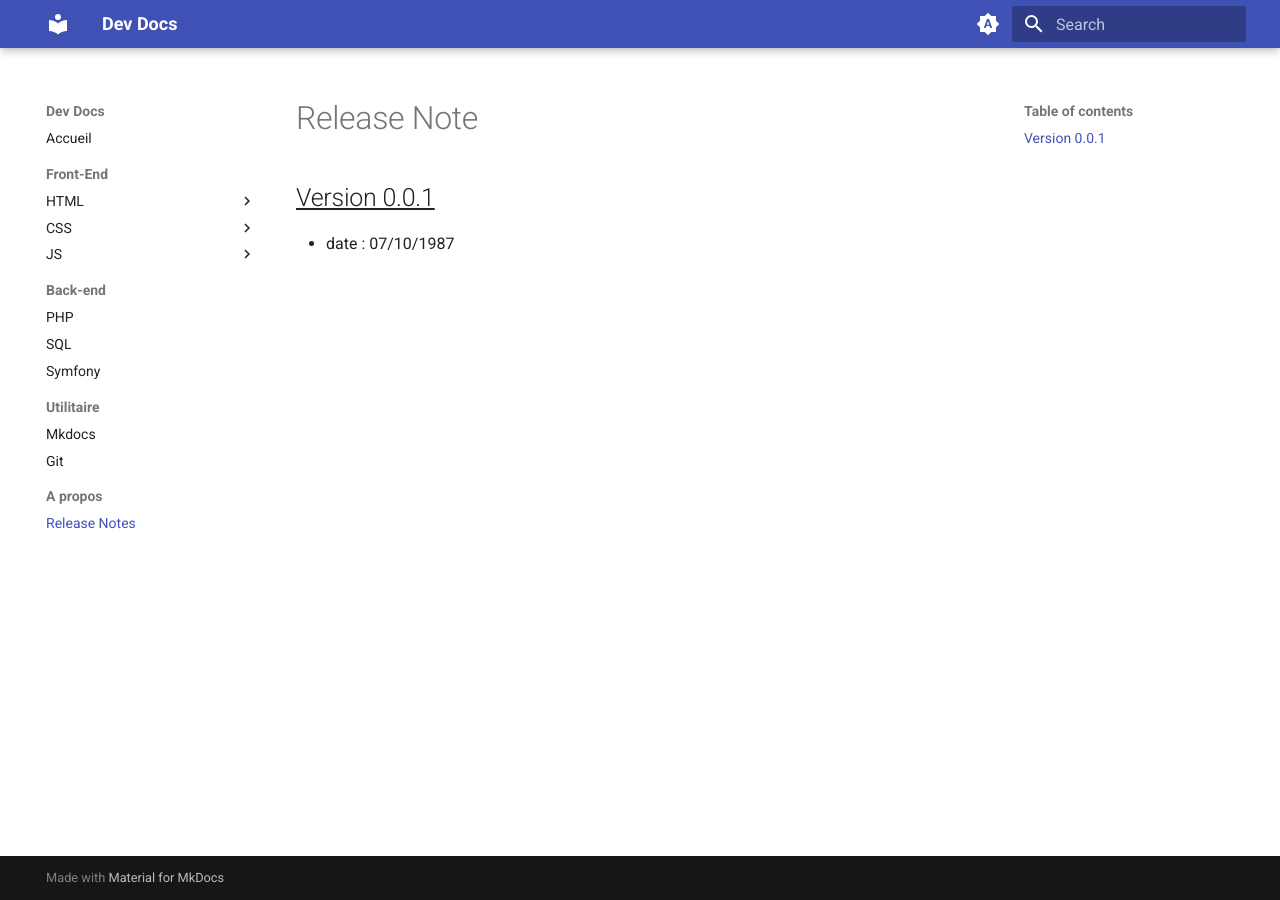
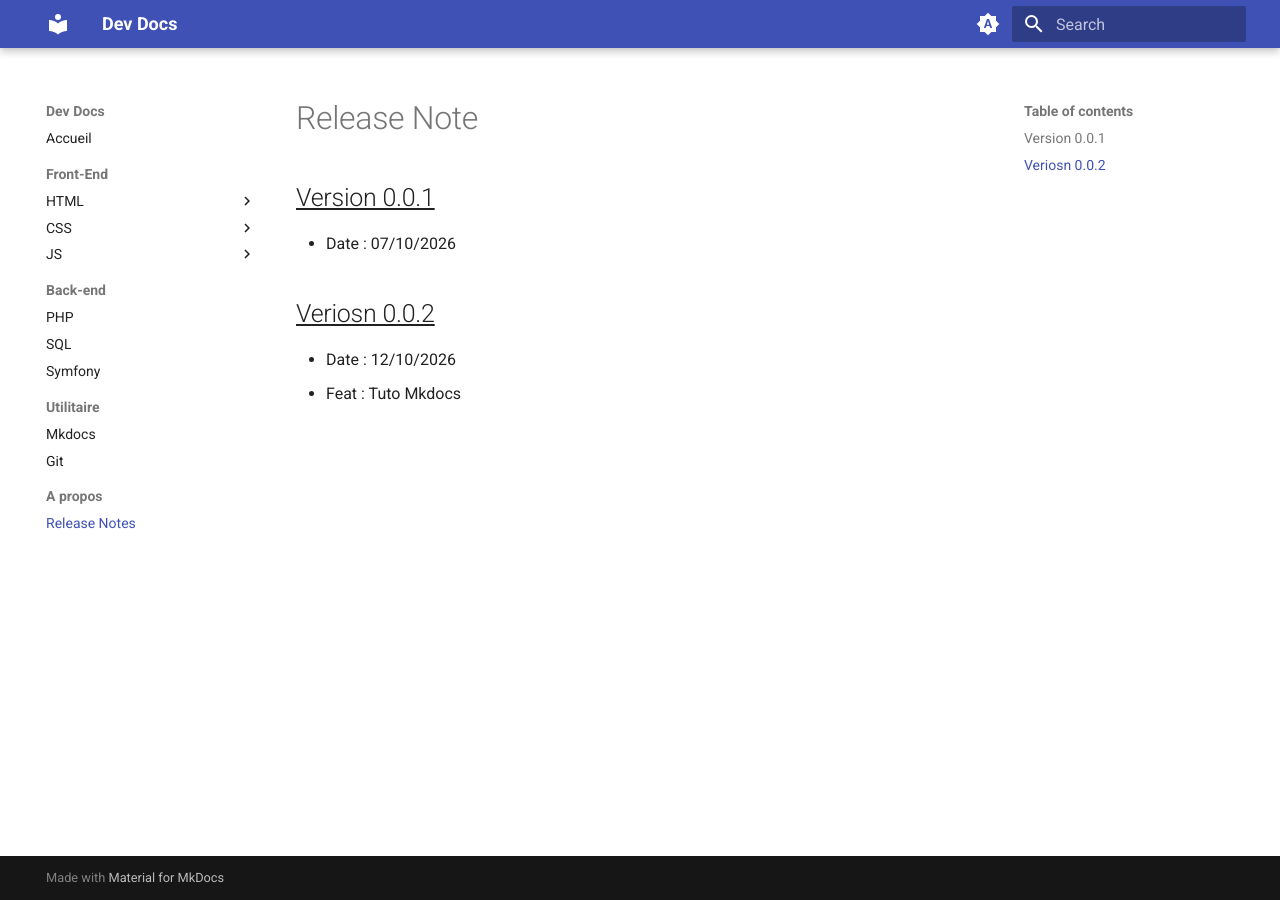
Before and after one commit to VivierCyril/DevDocs, an MkDocs documentation site: the page built from docs/release-notes.md, in a window 1280 px wide. Built offline with MkDocs 1.6.1 and Material for MkDocs 9.7.7, drawn with Linux system fonts in a browser that asks for light colours; plug-ins that fetch from the network failed and are left out.

Commit message:
release add

```diff
--- a/docs/release-notes.md
+++ b/docs/release-notes.md
@@ -1,4 +1,8 @@
 # Release Note
 
 ## Version 0.0.1
-- date : 07/10/1987
+- Date : 07/10/2026
+
+## Veriosn 0.0.2
+- Date : 12/10/2026
+- Feat : Tuto Mkdocs
```
Also changed, not shown: 1 other file.
